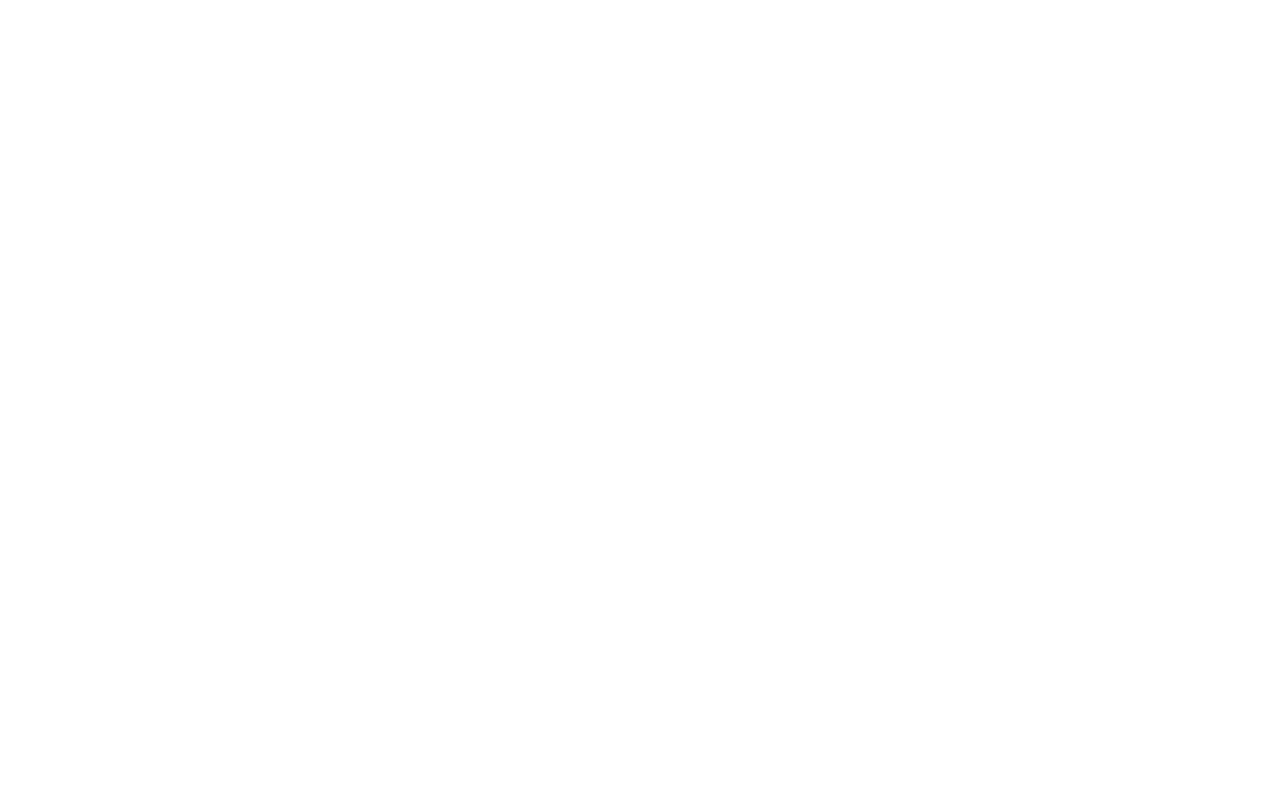
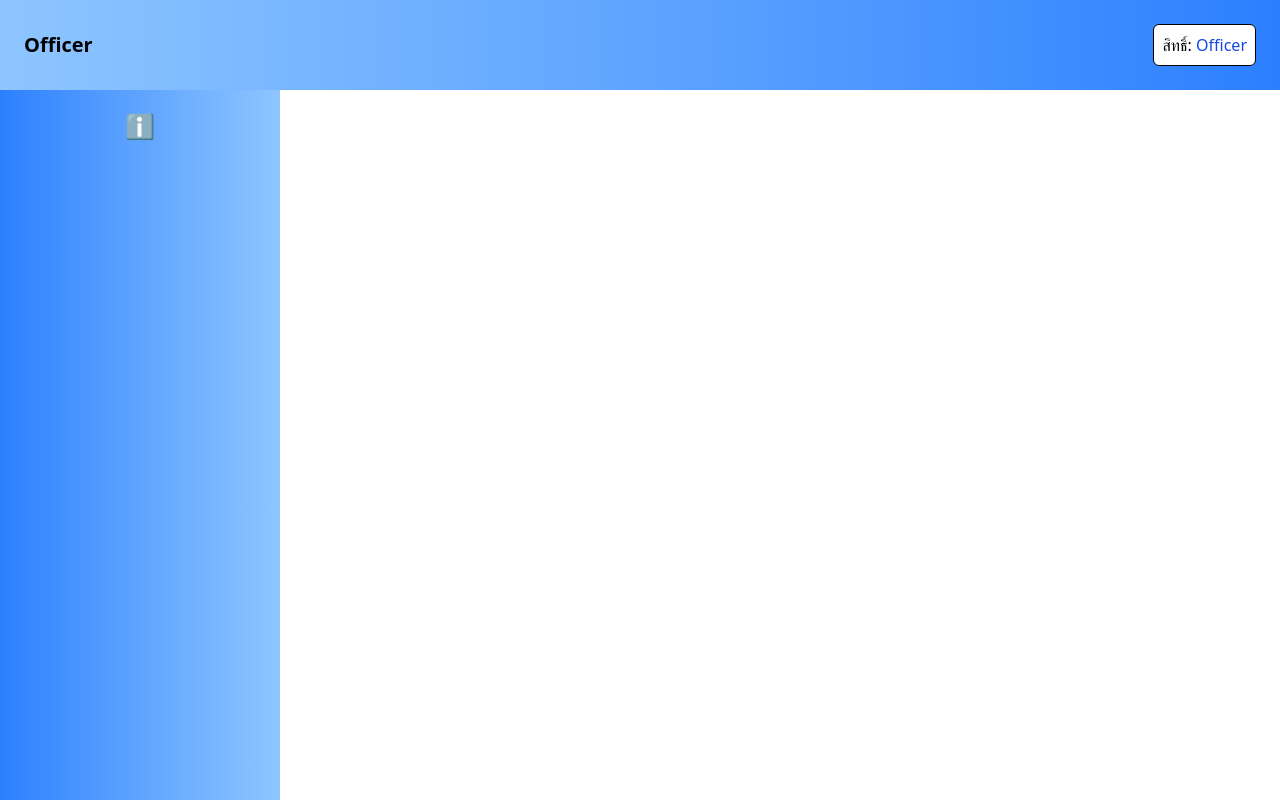
Before and after one commit to 021Chayakorn/kuy, a Vue app: page /officer in a window 1280 px wide. Before the commit this address had no page. Built offline with nearby package versions, Linux system fonts and the light colour scheme.

Commit message:
ui login reg

```diff
--- a/package.json
+++ b/package.json
@@ -14,6 +14,7 @@
   },
   "dependencies": {
     "@tailwindcss/vite": "^4.1.18",
+    "axios": "^1.13.2",
     "pinia": "^3.0.4",
     "tailwindcss": "^4.1.18",
     "vue": "^3.5.25",
--- /dev/null
+++ b/src/components/officer/OfficerView.vue
@@ -0,0 +1,34 @@
+<template>
+  <div class=" flex flex-col min-h-screen">
+ <header class=" bg-gradient-to-r from-blue-300 to-blue-500 p-6 ">
+  <div class=" flex flex-row  justify-between items-center ">
+    <h1 class=" text-xl font-semibold ">Officer</h1>
+    <div class=" bg-white border rounded-md p-2 ">
+      <h1 class="">สิทธิ์: <span class="text-blue-700">Officer</span></h1>
+    </div>
+  </div>
+ </header>
+
+ <div class=" flex flex-1 min-h-0">
+  <aside :class="['bg-gradient-to-r flex flex-col from-blue-500 to-blue-300 w-70 fixed lg:static top-0 left-0 transtiton transform duration-300 ',
+    Open ? 'translate-x-0' : '-translate-x-full lg:translate-x-0'
+  ]">
+
+  <button class=" mt-5 text-2xl   ">ℹ️</button>
+
+  </aside>
+ </div>
+
+  </div>
+</template>
+
+
+<script setup>
+  import { ref } from 'vue';
+
+  const Open =ref(false)
+  const Sidebar =() => {
+    Open.value =! Open.value
+  }
+
+</script>
```
Also changed, not shown: src/router/index.js (+9 -0 lines), src/components/BossViews.vue (added), src/components/UserViews.vue (added), 1 other file (tests, documents, lock files or other folders).
